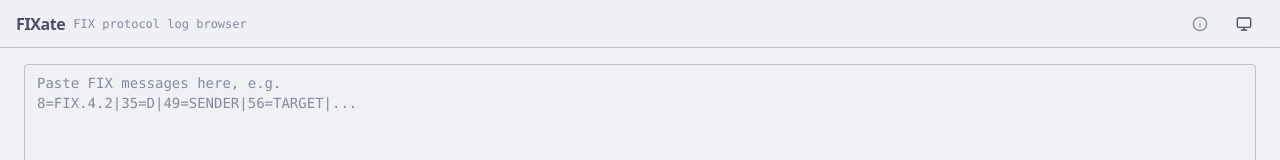
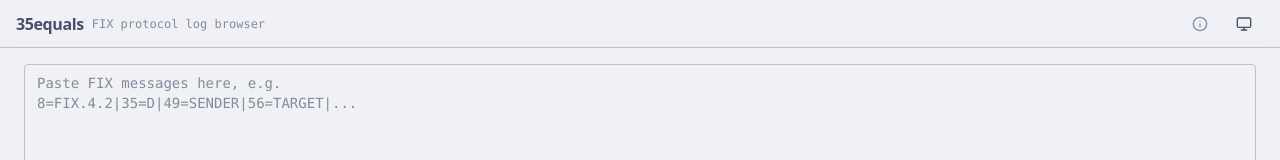
Before and after one commit to michaelgrosner/35equals, a React (Vite) app: page / in a window 1280 px wide. Shown: the top 160 px of the page. Built offline with nearby package versions, Linux system fonts and the light colour scheme.

Commit message:
Rename application from 'FIXate' to '35equals' in HTML, App, and EmptyState components for consistent branding

```diff
--- a/index.html
+++ b/index.html
@@ -4,8 +4,8 @@
     <meta charset="UTF-8" />
     <link rel="icon" type="image/svg+xml" href="/favicon.svg" />
     <meta name="viewport" content="width=device-width, initial-scale=1.0" />
-    <meta name="description" content="FIXate — browser-based FIX protocol log browser. All parsing happens in your browser. Nothing is uploaded." />
-    <title>FIXate — FIX Protocol Log Browser</title>
+    <meta name="description" content="35equals — browser-based FIX protocol log browser. All parsing happens in your browser. Nothing is uploaded." />
+    <title>35equals — FIX Protocol Log Browser</title>
   </head>
   <body>
     <div id="root"></div>
--- a/package.json
+++ b/package.json
@@ -1,5 +1,5 @@
 {
-  "name": "fixate",
+  "name": "35equals",
   "version": "0.1.0",
   "private": true,
   "type": "module",
--- a/src/App.tsx
+++ b/src/App.tsx
@@ -81,7 +81,7 @@
 
       {/* Top bar */}
       <header className="flex h-12 flex-shrink-0 items-center border-b bg-background/95 px-4 backdrop-blur supports-[backdrop-filter]:bg-background/60">
-        <span className="text-base font-bold tracking-tight">FIXate</span>
+        <span className="text-base font-bold tracking-tight">35equals</span>
         <span className="ml-2 text-xs text-muted-foreground font-mono">
           FIX protocol log browser
         </span>
@@ -91,14 +91,14 @@
             <PopoverTrigger asChild>
               <button
                 className="flex h-8 w-8 items-center justify-center rounded-md text-muted-foreground hover:bg-muted hover:text-foreground transition-colors"
-                aria-label="About FIXate"
-                title="About FIXate"
+                aria-label="About 35equals"
+                title="About 35equals"
               >
                 <Info className="h-4 w-4" />
               </button>
             </PopoverTrigger>
             <PopoverContent align="end" className="w-72 text-sm">
-              <p className="font-semibold mb-1">FIXate</p>
+              <p className="font-semibold mb-1">35equals</p>
               <p className="text-muted-foreground text-xs leading-relaxed mb-3">
                 All parsing happens in your browser. Nothing is uploaded. No analytics.
               </p>
--- a/src/components/EmptyState.tsx
+++ b/src/components/EmptyState.tsx
@@ -12,7 +12,7 @@
       </div>
 
       <div className="space-y-2">
-        <h1 className="text-2xl font-bold tracking-tight">FIXate</h1>
+        <h1 className="text-2xl font-bold tracking-tight">35equals</h1>
         <p className="max-w-sm text-sm text-muted-foreground">
           Paste FIX messages below or drop a log file anywhere
         </p>
```
